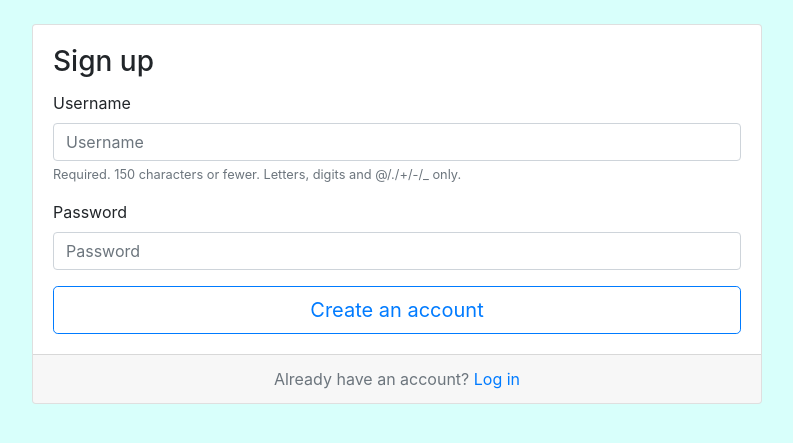
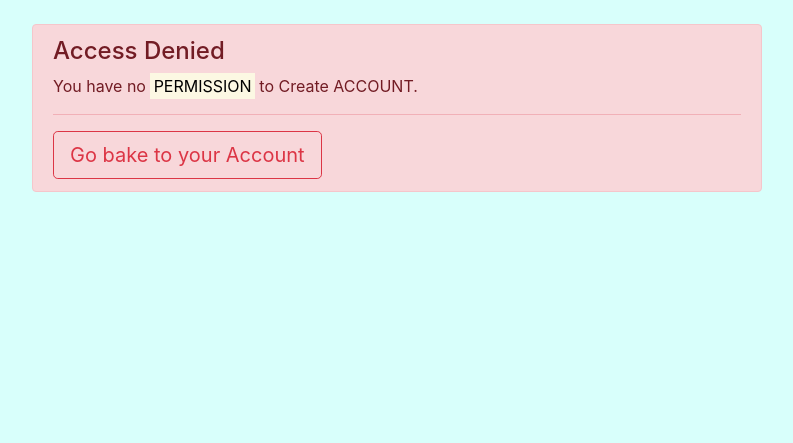
Before and after one commit to dev-fahim/marvelous, a Django app: page /accounts/signup/ in a window 1280 px wide. Shown: the top 443 px of the page, without its empty margins (243-1036 px from the left). Run offline with Django 3.2, Linux system fonts and the light colour scheme; some libraries are stand-ins or nearby versions.

Commit message:
Update signup.html

```diff
--- a/account/templates/accounts/signup.html
+++ b/account/templates/accounts/signup.html
@@ -6,6 +6,7 @@
 <div class="container">
     <div class="row justify-content-center">
         <div class="col-lg-8 col-md-10 col-sm-12">
+          {% if request.user.is_authenticated and request.user.is_superuser %}
           <div class="card">
             <div class="card-body">
               <h3 class="card-title">Sign up</h3>
@@ -15,11 +16,16 @@
                     <input type="submit" class="btn btn-lg btn-outline-primary btn-block" value="Create an account" />
                 </form>
             </div>
-            <div class="card-footer text-muted text-center">
-              Already have an account? <a href="{% url 'account:login' %}">Log in</a>
+          </div>
+          {% else %}
+            <div class="alert alert-danger" role="alert">
+              <h4 class="alert-heading">Access Denied</h4>
+              <p>You have no <mark>PERMISSION</mark> to Create ACCOUNT.</p>
+              <hr>
+              <a class="btn btn-lg btn-outline-danger" href="{% url 'account:profile' %}">Go bake to your Account</a>
             </div>
-          </div>
-        </div>
-      </div>
+           {% endif %}
+       </div>
+    </div>
 </div>
 {% endblock %}
```
